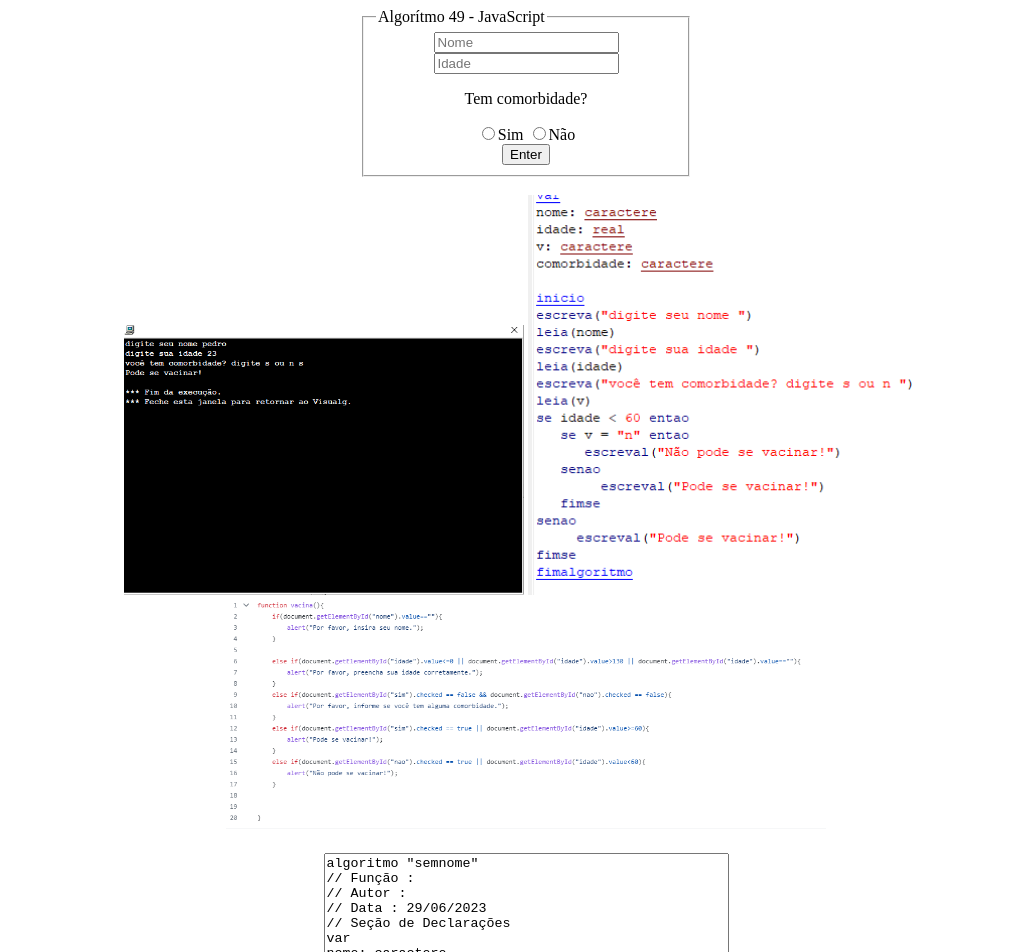
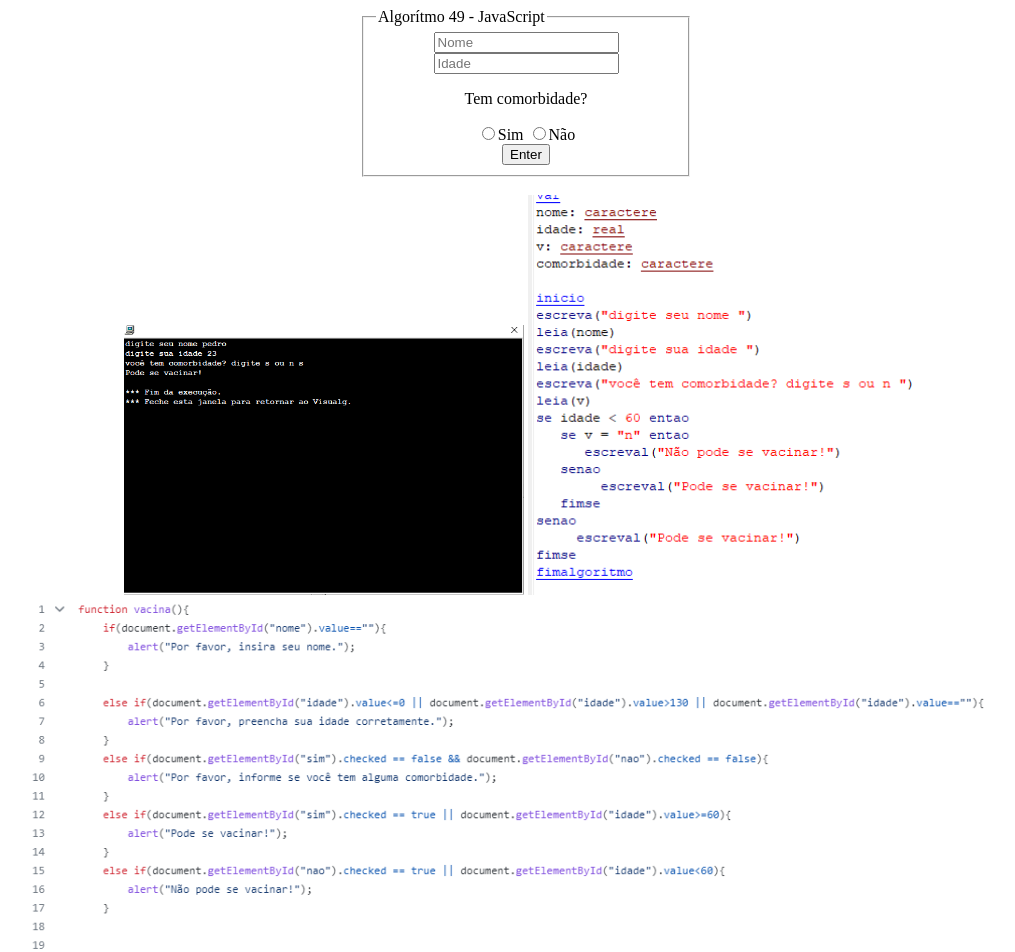
Before and after one commit to Senai-SC-CTAI/visualg-vs-javascript-pedro34curti, a plain HTML site: page index.html in a window 1280 px wide. Shown: the top 952 px of the page, without its empty margins (114-1129 px from the left). Drawn offline with Linux system fonts and the light colour scheme.

Commit message:
Update index.html

```diff
--- a/index.html
+++ b/index.html
@@ -19,7 +19,7 @@
         </fieldset><br>
         <img src="algoritmo 49 visual g.png" width="400px">
         <img src="algoritmo visual g.png" width="400px">
-        <img src="https://senai-sc-ctai.github.io/visualg-vs-javascript-pedro34curti/java.png" width="600px"><br>
+        <img src="https://senai-sc-ctai.github.io/visualg-vs-javascript-pedro34curti/java.png" width="1000px"><br>
 
         <textarea cols="48" rows="29">
 algoritmo "semnome"
```
